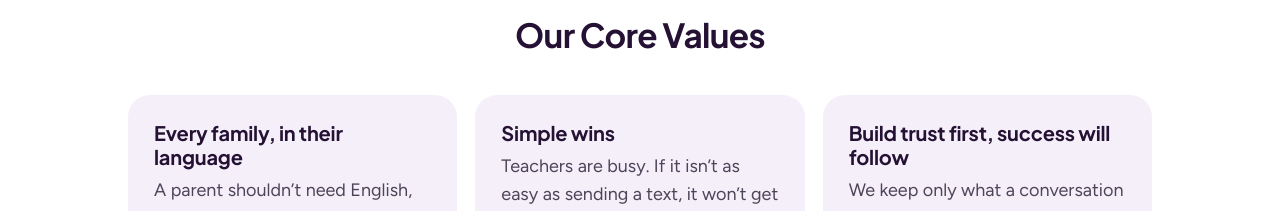
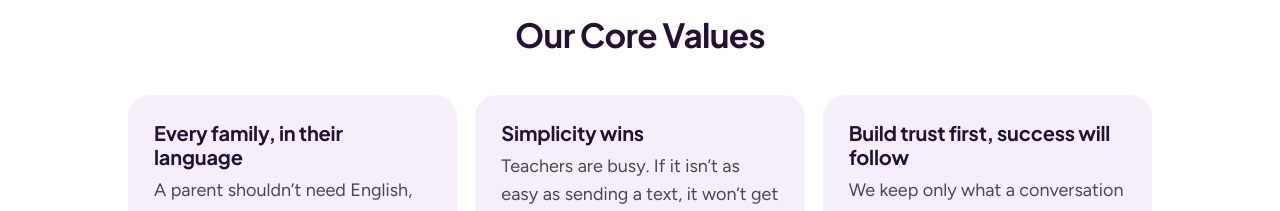
Before and after one commit to stellomax/relay-text, a Next.js app: page /about in a window 1280 px wide. Shown: the part 1280-1491 px from the top of the page. Built offline with nearby package versions, Linux system fonts and the light colour scheme.

Commit message:
About: second core value 'Simplicity wins'
Co-Authored-By: Claude Opus 5.5 <noreply@anthropic.com>
Claude-Session: https://claude.ai/code/session_01NHaCwh9APNv8QtQw9JUgEf

```diff
--- a/app/about/page.tsx
+++ b/app/about/page.tsx
@@ -21,7 +21,7 @@ const BELIEFS = [
     text: "A parent shouldn’t need English, an app or a translator to hear from their child’s teacher, or to answer back.",
   },
   {
-    title: "Simple wins",
+    title: "Simplicity wins",
     text: "Teachers are busy. If it isn’t as easy as sending a text, it won’t get used. So Relay works like the Messages app they already know.",
   },
   {
```
